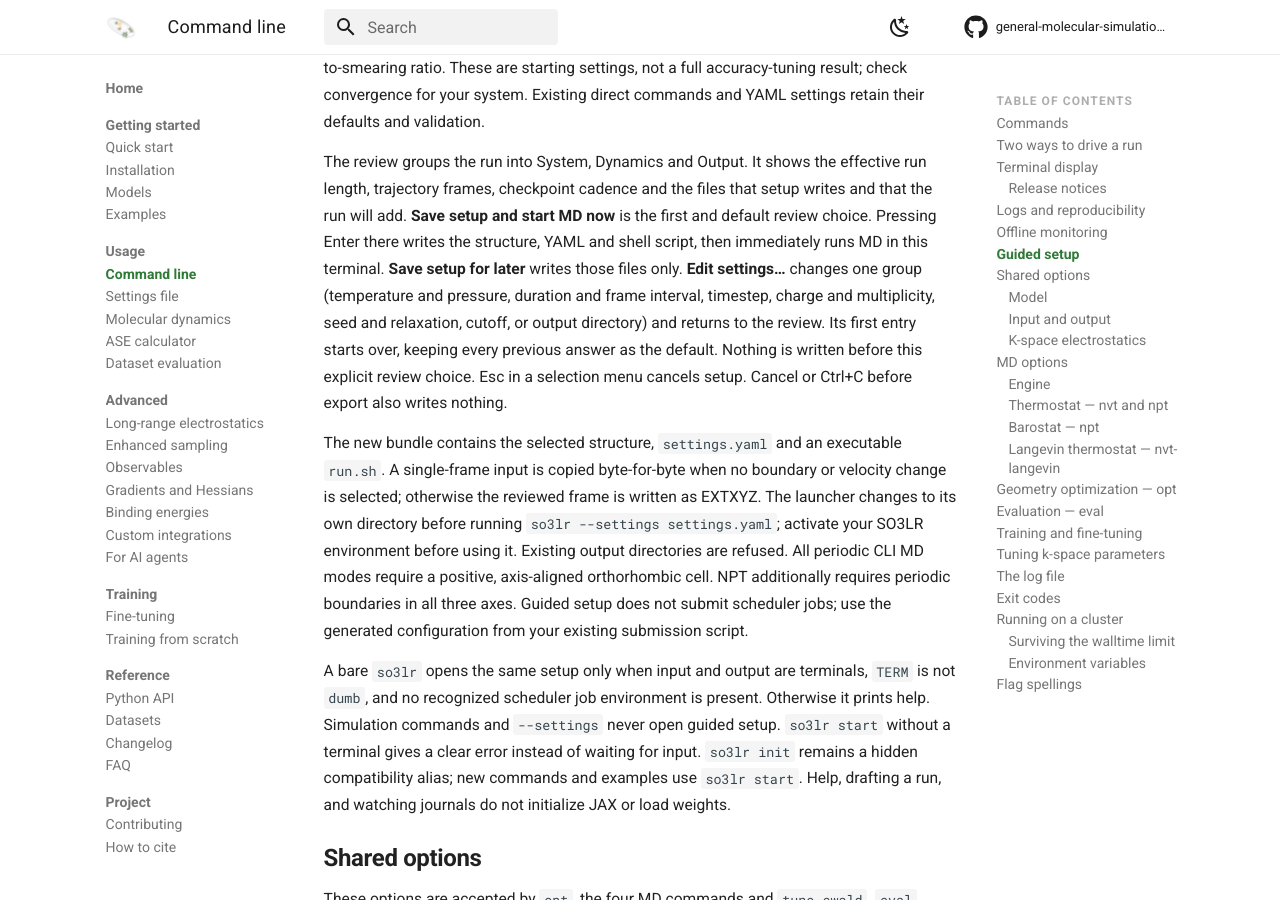
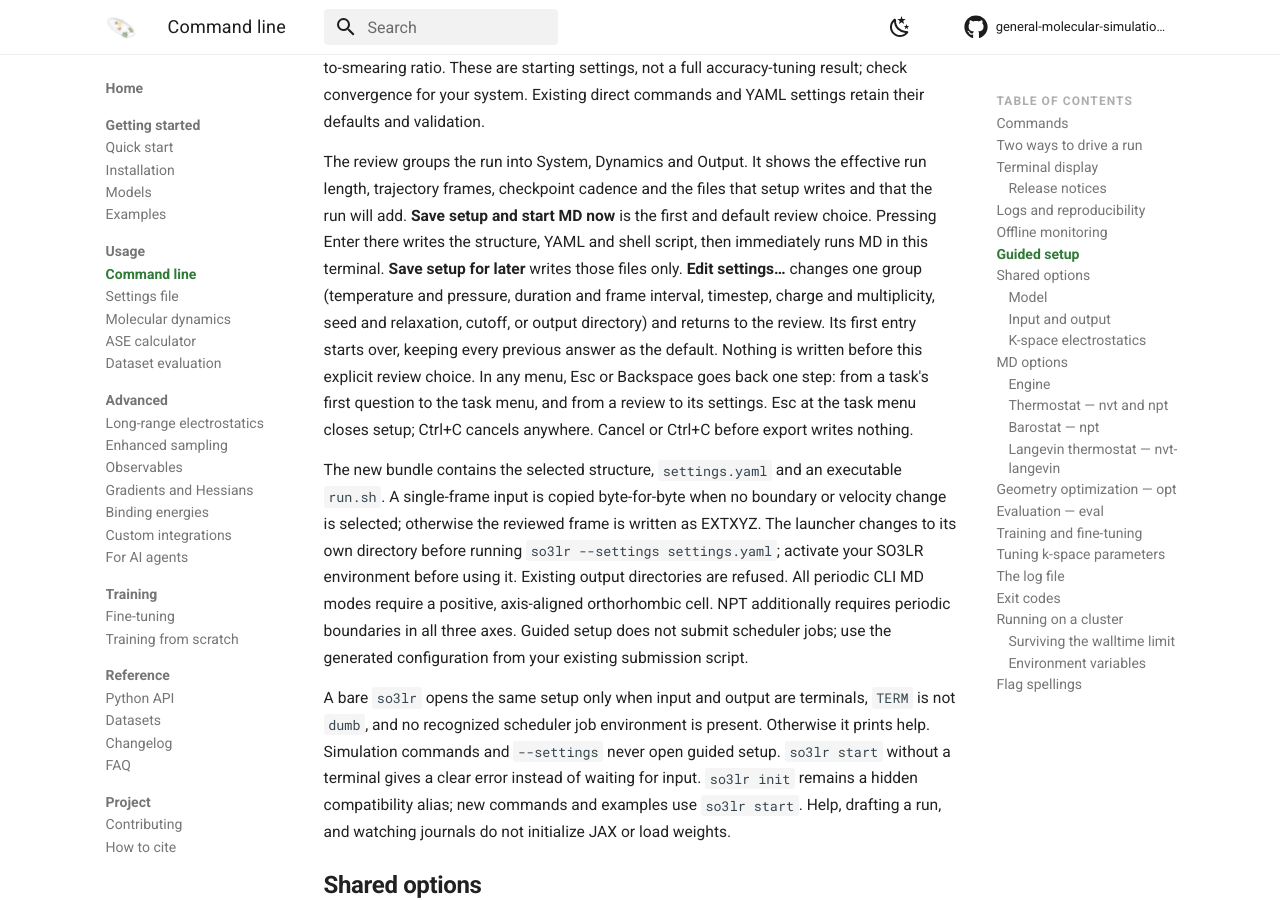
Before and after one commit to so3lr/so3lr.github.io, an MkDocs documentation site: the page built from docs/usage/cli.md, in a window 1280 px wide and 900 px high, scrolled down 9526 px. Built offline with MkDocs 1.6.1 and Material for MkDocs 9.7.7, drawn with Linux system fonts in a browser that asks for light colours; comment, search, counter and statistics services are not loaded.

Commit message:
Document Esc/Backspace going back one step in so3lr start

```diff
--- a/docs/usage/cli.md
+++ b/docs/usage/cli.md
@@ -407,8 +407,10 @@ for later** writes those files only. **Edit settings…** changes one group
 (temperature and pressure, duration and frame interval, timestep, charge and
 multiplicity, seed and relaxation, cutoff, or output directory) and returns to
 the review. Its first entry starts over, keeping every previous answer as the
-default. Nothing is written before this explicit review choice. Esc in a
-selection menu cancels setup. Cancel or Ctrl+C before export also writes nothing.
+default. Nothing is written before this explicit review choice. In any menu,
+Esc or Backspace goes back one step: from a task's first question to the task
+menu, and from a review to its settings. Esc at the task menu closes setup;
+Ctrl+C cancels anywhere. Cancel or Ctrl+C before export writes nothing.
 
 The new bundle contains the selected structure, `settings.yaml` and an
 executable `run.sh`. A single-frame input is copied byte-for-byte when no
```
Also changed, not shown: docs/reference/changelog.md (+1 -1 lines).
